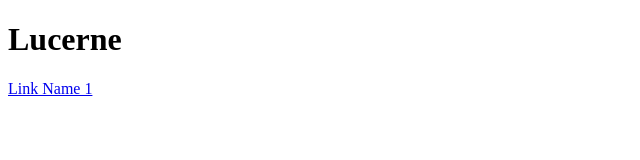
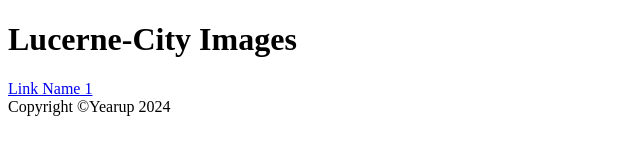
Before and after one commit to Tay-Alfred/simple-travel-site, a plain HTML site: page cityimages.html in a window 1280 px wide. Shown: the whole page, without its empty margins (0-640 px from the left). Drawn offline with Linux system fonts and the light colour scheme.

Commit message:
Flushed out city images page

```diff
--- a/cityimages.html
+++ b/cityimages.html
@@ -6,8 +6,8 @@
     <title>Document</title>
 </head>
 <body>
-    <h1>Lucerne</h1>
+    <h1>Lucerne-City Images</h1>
     <a href="index.html"> Link Name 1</a>
-
+<footer> Copyright &copy;Yearup 2024</footer>
 </body>
 </html>
```
